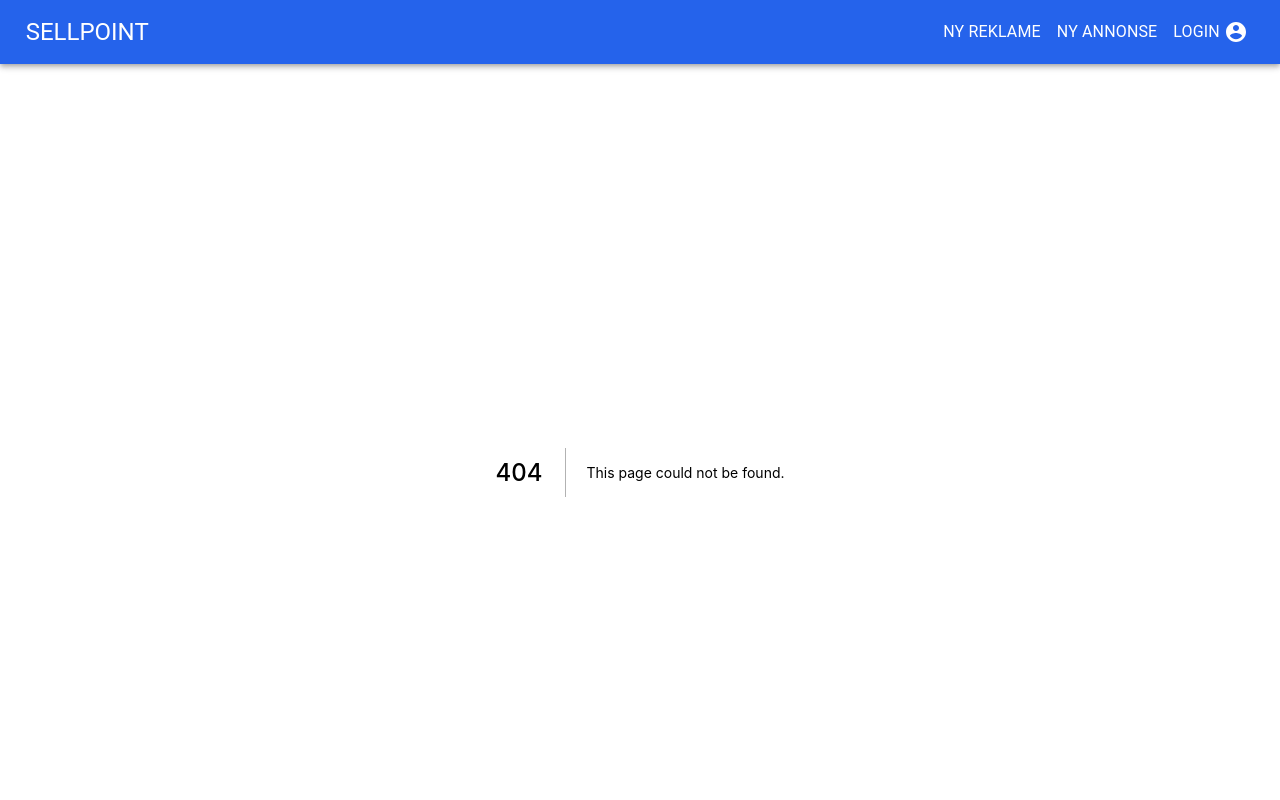
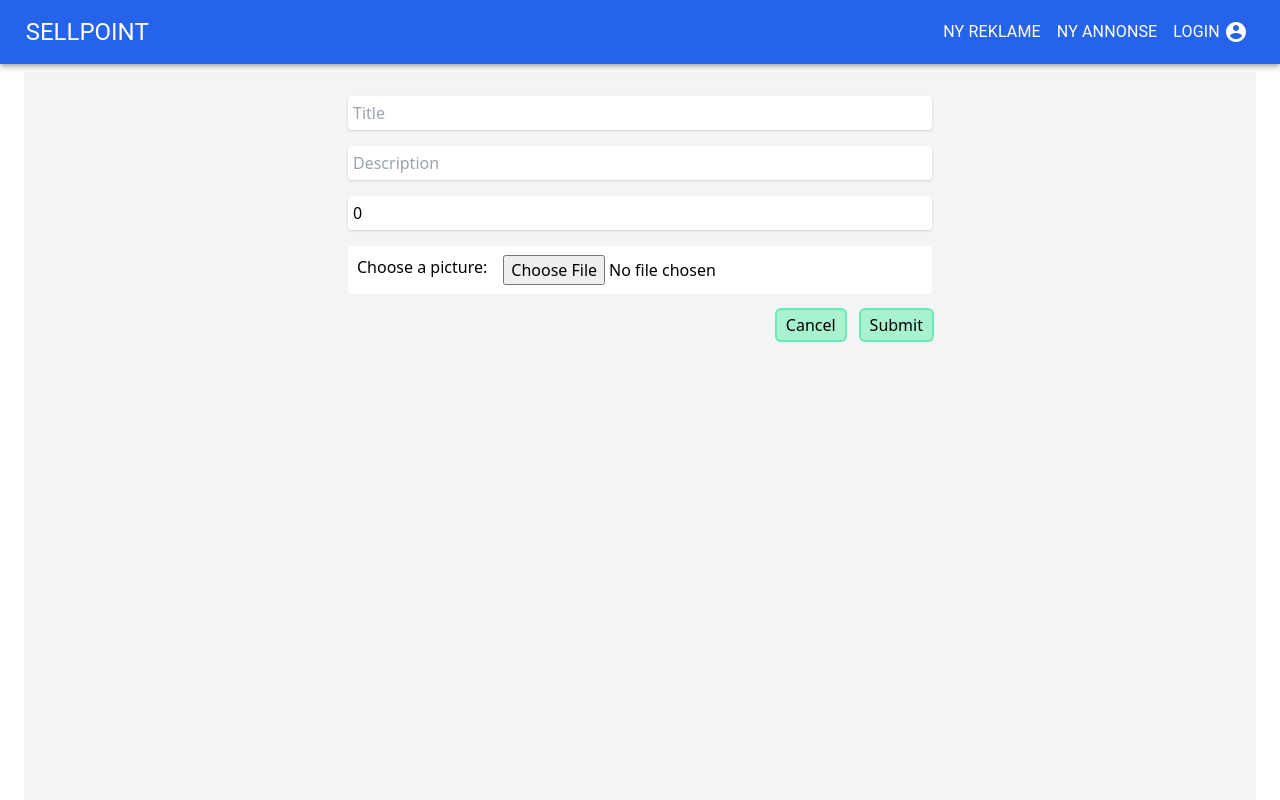
Before and after one commit to AdrianAndersen/sellpoint-webapp, a Next.js app: page /create in a window 1280 px wide. Before the commit this address had no page. Shown: the top 800 px of the page. Built offline with nearby package versions, Linux system fonts and the light colour scheme.

Commit message:
Create 'Listing Creation Page' prototype

```diff
--- /dev/null
+++ b/components/CreateListingForm/index.tsx
@@ -0,0 +1,58 @@
+import { useRef, useState } from "react";
+import Button from "../inputs/Button";
+import Input from "../inputs/Input";
+
+const CreateListingForm = () => {
+  const [title, setTitle] = useState("");
+  const [description, setDescription] = useState("");
+  const [price, setPrice] = useState(0);
+  const fileUploadRef = useRef(document.createElement("input"));
+
+  return (
+    <div className="h-screen bg-gray-100 flex justify-center">
+      <form className="w-1/2 p-4 flex flex-col">
+        <Input
+          type="text"
+          placeholder="Title"
+          value={title}
+          onChange={(evt) => setTitle(evt.target.value)}
+        />
+        <Input
+          placeholder="Description"
+          value={description}
+          onChange={(evt) => setDescription(evt.target.value)}
+        />
+        <Input
+          type="number"
+          placeholder="Price"
+          value={"" + price}
+          onChange={(evt) => setPrice(parseInt(evt.target.value, 10))}
+        />
+        <div className="border border-transparent rounded p-2 my-2 flex flex-row justify-start space-x-4 bg-white">
+          <div>Choose a picture:</div>
+          <input
+            ref={fileUploadRef}
+            type="file"
+            accept="image/png, image/jpeg"
+          />
+        </div>
+        <div className="flex flex-row justify-end space-x-4">
+          <Button type="button">Cancel</Button>
+          <Button
+            type="button"
+            onClick={() =>
+              alert(`Title: ${title}
+Description: ${description}
+Price: ${price}
+Picture: ${fileUploadRef.current.files}`)
+            }
+          >
+            Submit
+          </Button>
+        </div>
+      </form>
+    </div>
+  );
+};
+
+export default CreateListingForm;
--- /dev/null
+++ b/components/inputs/Button.tsx
@@ -0,0 +1,27 @@
+import { ChangeEvent, ReactChildren } from "react";
+
+const Button = ({
+  type,
+  name,
+  onClick,
+  children,
+}: {
+  type?: "button" | "submit" | "reset";
+  name?: string;
+  value?: string;
+  onClick?: (event: MouseEvent<HTMLButtonElement, MouseEvent>) => void;
+  children: string | ReactChildren;
+}) => {
+  return (
+    <button
+      className="border border-transparent shadow rounded my-2 px-2 py-0.5 bg-green-200 ring-2 ring-green-300 hover:bg-green-400 active:bg-green-500"
+      type={type}
+      name={name}
+      onClick={onClick}
+    >
+      {children}
+    </button>
+  );
+};
+
+export default Button;
--- /dev/null
+++ b/components/inputs/Input.tsx
@@ -0,0 +1,28 @@
+import { ChangeEvent } from "react";
+
+const Input = ({
+  type,
+  placeholder,
+  name,
+  value,
+  onChange,
+}: {
+  type?: string;
+  placeholder?: string;
+  name?: string;
+  value?: string;
+  onChange?: (event: ChangeEvent<HTMLInputElement>) => void;
+}) => {
+  return (
+    <input
+      className="border border-transparent shadow rounded my-2 p-1 focus:outline-none focus:ring-2 focus:ring-green-300"
+      type={type}
+      placeholder={placeholder}
+      name={name}
+      value={value}
+      onChange={onChange}
+    />
+  );
+};
+
+export default Input;
--- /dev/null
+++ b/pages/create.tsx
@@ -0,0 +1,9 @@
+import CreateListingForm from "../components/CreateListingForm"
+
+const CreateListing = () => {
+    return (
+        <CreateListingForm />
+    );
+}
+
+export default CreateListing;
--- a/tailwind.config.js
+++ b/tailwind.config.js
@@ -5,7 +5,9 @@ module.exports = {
     extend: {},
   },
   variants: {
-    extend: {},
+    extend: {
+      backgroundColor: ["active"],
+    },
   },
   plugins: [],
 };
```
